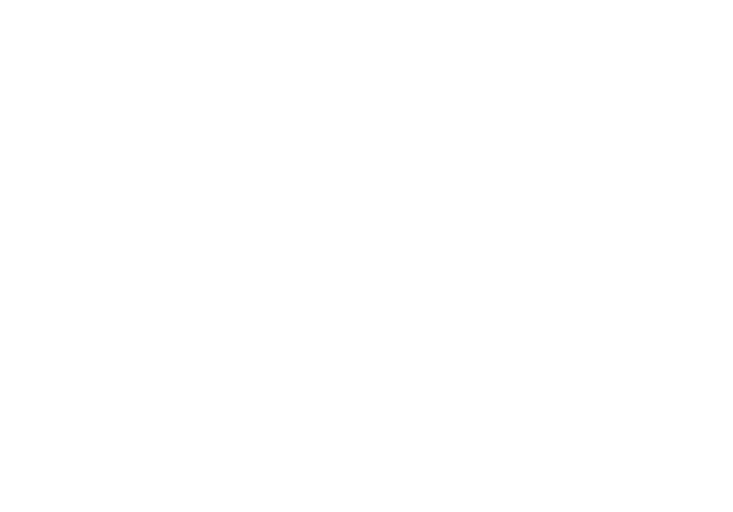
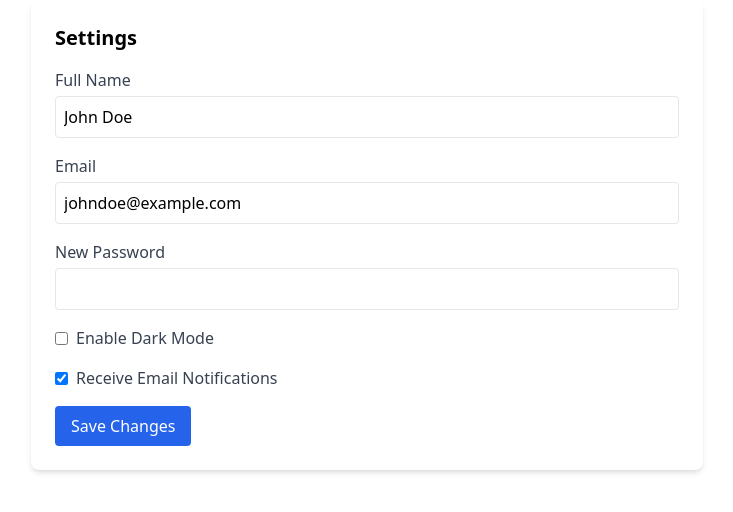
Before and after one commit to Charlespossible/client_exam, a React (Vite) app: page /settings in a window 1280 px wide. Before the commit this address had no page. Shown: the top 512 px of the page, without its empty margins (273-1006 px from the left). Built offline with nearby package versions, Linux system fonts and the light colour scheme.

Commit message:
(More components and pages added)

```diff
--- a/src/App.tsx
+++ b/src/App.tsx
@@ -11,6 +11,9 @@ import Pricing from "./pages/Pricing";
 import Dashboard from "./pages/Dashboard";
 import Myprofile from "./pages/Myprofile";
 import Myperfomance from "./pages/Myperfomance";
+import MyexamHistory from "./pages/MyexamHistory";
+import MyuserLeaderboard from "./pages/MyuserLeaderboard";
+import Mysetting from "./pages/Mysetting";
 
 const App: React.FC = () => {
   return (
@@ -26,6 +29,9 @@ const App: React.FC = () => {
       <Route path="/dashboard" element={<Dashboard />} />
       <Route path="/profile" element={<Myprofile />} />
       <Route path="/performance" element={<Myperfomance />} />
+      <Route path="/exam-history" element={<MyexamHistory />} />
+      <Route path="/user-leaderboard" element={<MyuserLeaderboard />} />
+      <Route path="/settings" element={<Mysetting />} />
     </Routes>
   );
 };
--- /dev/null
+++ b/src/components/ExamHistory.tsx
@@ -0,0 +1,57 @@
+import React from "react";
+
+// Define TypeScript interface for exam data
+interface Exam {
+  id: number;
+  name: string;
+  date: string;
+  score: number;
+  status: "Pass" | "Fail";
+}
+
+// Dummy exam history data
+const examHistoryData: Exam[] = [
+  { id: 1, name: "Math Test", date: "2024-01-10", score: 85, status: "Pass" },
+  { id: 2, name: "Science Quiz", date: "2024-02-15", score: 72, status: "Pass" },
+  { id: 3, name: "History Exam", date: "2024-03-22", score: 45, status: "Fail" },
+  { id: 4, name: "English Test", date: "2024-04-05", score: 90, status: "Pass" },
+];
+
+const ExamHistory: React.FC = () => {
+  return (
+    <div className="bg-white p-6 rounded-lg shadow-md">
+      <h2 className="text-xl font-bold mb-4">Exam History</h2>
+
+      <div className="overflow-x-auto">
+        <table className="min-w-full bg-white border rounded-lg">
+          <thead>
+            <tr className="bg-gray-200 text-gray-700">
+              <th className="py-2 px-4 border">Exam Name</th>
+              <th className="py-2 px-4 border">Date Taken</th>
+              <th className="py-2 px-4 border">Score (%)</th>
+              <th className="py-2 px-4 border">Status</th>
+            </tr>
+          </thead>
+          <tbody>
+            {examHistoryData.map((exam) => (
+              <tr key={exam.id} className="text-center">
+                <td className="py-2 px-4 border">{exam.name}</td>
+                <td className="py-2 px-4 border">{exam.date}</td>
+                <td className="py-2 px-4 border">{exam.score}</td>
+                <td
+                  className={`py-2 px-4 border font-bold ${
+                    exam.status === "Pass" ? "text-green-600" : "text-red-600"
+                  }`}
+                >
+                  {exam.status}
+                </td>
+              </tr>
+            ))}
+          </tbody>
+        </table>
+      </div>
+    </div>
+  );
+};
+
+export default ExamHistory;
--- /dev/null
+++ b/src/components/Setting.tsx
@@ -0,0 +1,89 @@
+import React, { useState } from "react";
+
+const Settings: React.FC = () => {
+  // State for form inputs
+  const [name, setName] = useState("John Doe");
+  const [email, setEmail] = useState("johndoe@example.com");
+  const [password, setPassword] = useState("");
+  const [darkMode, setDarkMode] = useState(false);
+  const [notifications, setNotifications] = useState(true);
+
+  // Handle form submission
+  const handleSave = (e: React.FormEvent) => {
+    e.preventDefault();
+    alert("Settings updated successfully!");
+  };
+
+  return (
+    <div className="bg-white p-6 rounded-lg shadow-md max-w-2xl mx-auto">
+      <h2 className="text-xl font-bold mb-4">Settings</h2>
+
+      <form onSubmit={handleSave} className="space-y-4">
+        {/* Name */}
+        <div>
+          <label className="block text-gray-700">Full Name</label>
+          <input
+            type="text"
+            value={name}
+            onChange={(e) => setName(e.target.value)}
+            className="w-full p-2 border rounded mt-1"
+          />
+        </div>
+
+        {/* Email */}
+        <div>
+          <label className="block text-gray-700">Email</label>
+          <input
+            type="email"
+            value={email}
+            onChange={(e) => setEmail(e.target.value)}
+            className="w-full p-2 border rounded mt-1"
+          />
+        </div>
+
+        {/* Password */}
+        <div>
+          <label className="block text-gray-700">New Password</label>
+          <input
+            type="password"
+            value={password}
+            onChange={(e) => setPassword(e.target.value)}
+            className="w-full p-2 border rounded mt-1"
+          />
+        </div>
+
+        {/* Dark Mode Toggle */}
+        <div className="flex items-center">
+          <input
+            type="checkbox"
+            checked={darkMode}
+            onChange={() => setDarkMode(!darkMode)}
+            className="mr-2"
+          />
+          <label className="text-gray-700">Enable Dark Mode</label>
+        </div>
+
+        {/* Notification Toggle */}
+        <div className="flex items-center">
+          <input
+            type="checkbox"
+            checked={notifications}
+            onChange={() => setNotifications(!notifications)}
+            className="mr-2"
+          />
+          <label className="text-gray-700">Receive Email Notifications</label>
+        </div>
+
+        {/* Save Button */}
+        <button
+          type="submit"
+          className="bg-blue-600 text-white px-4 py-2 rounded hover:bg-blue-700"
+        >
+          Save Changes
+        </button>
+      </form>
+    </div>
+  );
+};
+
+export default Settings;
--- a/src/components/Sidebar.tsx
+++ b/src/components/Sidebar.tsx
@@ -19,17 +19,17 @@ const Sidebar: React.FC = () => {
             </NavLink>
           </li>
           <li>
-            <NavLink to="exam-history" className="flex items-center space-x-3 hover:text-gray-300">
+            <NavLink to="/exam-history" className="flex items-center space-x-3 hover:text-gray-300">
               <FaClipboardList /> <span>Exam History</span>
             </NavLink>
           </li>
           <li>
-            <NavLink to="leaderboard" className="flex items-center space-x-3 hover:text-gray-300">
+            <NavLink to="user-leaderboard" className="flex items-center space-x-3 hover:text-gray-300">
               <FaTrophy /> <span>Leaderboard</span>
             </NavLink>
           </li>
           <li>
-            <NavLink to="/dashboard/settings" className="flex items-center space-x-3 hover:text-gray-300">
+            <NavLink to="/settings" className="flex items-center space-x-3 hover:text-gray-300">
               <FaCog /> <span>Settings</span>
             </NavLink>
           </li>
--- /dev/null
+++ b/src/components/UserLeaderboard.tsx
@@ -0,0 +1,64 @@
+import React from "react";
+
+// Define TypeScript interface for leaderboard data
+interface LeaderboardUser {
+  id: number;
+  name: string;
+  score: number;
+  rank: number;
+  status: "Gold" | "Silver" | "Bronze" | "Participant";
+}
+
+// Dummy leaderboard data (sorted by rank)
+const leaderboardData: LeaderboardUser[] = [
+  { id: 1, name: "John Doe", score: 98, rank: 1, status: "Gold" },
+  { id: 2, name: "Jane Smith", score: 92, rank: 2, status: "Silver" },
+  { id: 3, name: "Michael Johnson", score: 88, rank: 3, status: "Bronze" },
+  { id: 4, name: "Emily Davis", score: 85, rank: 4, status: "Participant" },
+  { id: 5, name: "David Brown", score: 80, rank: 5, status: "Participant" },
+];
+
+const UserLeaderboard: React.FC = () => {
+  return (
+    <div className="bg-white p-6 rounded-lg shadow-md">
+      <h2 className="text-xl font-bold mb-4">Leaderboard</h2>
+
+      <div className="overflow-x-auto">
+        <table className="min-w-full bg-white border rounded-lg">
+          <thead>
+            <tr className="bg-blue-900 text-white">
+              <th className="py-3 px-4 border">Rank</th>
+              <th className="py-3 px-4 border">Name</th>
+              <th className="py-3 px-4 border">Score</th>
+              <th className="py-3 px-4 border">Status</th>
+            </tr>
+          </thead>
+          <tbody>
+            {leaderboardData.map((user) => (
+              <tr key={user.id} className="text-center">
+                <td className="py-3 px-4 border">{user.rank}</td>
+                <td className="py-3 px-4 border">{user.name}</td>
+                <td className="py-3 px-4 border">{user.score}</td>
+                <td
+                  className={`py-3 px-4 border font-bold ${
+                    user.status === "Gold"
+                      ? "text-yellow-500"
+                      : user.status === "Silver"
+                      ? "text-gray-400"
+                      : user.status === "Bronze"
+                      ? "text-orange-500"
+                      : "text-gray-700"
+                  }`}
+                >
+                  {user.status}
+                </td>
+              </tr>
+            ))}
+          </tbody>
+        </table>
+      </div>
+    </div>
+  );
+};
+
+export default UserLeaderboard;
--- a/src/pages/Dashboard.tsx
+++ b/src/pages/Dashboard.tsx
@@ -27,7 +27,6 @@ const Dashboard: React.FC = () => {
         </main>
       </div>
 
-
     </div>
 
   );
--- /dev/null
+++ b/src/pages/MyexamHistory.tsx
@@ -0,0 +1,14 @@
+import React from "react";
+import ExamHistory from "../components/ExamHistory";
+
+
+const MyexamHistory: React.FC = () => {
+  return (
+    <div>
+        <ExamHistory />
+
+    </div>
+  )
+}
+
+export default MyexamHistory
--- /dev/null
+++ b/src/pages/Mysetting.tsx
@@ -0,0 +1,13 @@
+import React from "react"
+import Settings from "../components/Setting"
+
+
+const Mysetting: React.FC = () => {
+  return (
+    <div>
+        <Settings />
+    </div>
+  )
+}
+
+export default Mysetting
--- /dev/null
+++ b/src/pages/MyuserLeaderboard.tsx
@@ -0,0 +1,12 @@
+import React from 'react'
+import UserLeaderboard from '../components/userLeaderboard'
+
+const MyuserLeaderboard: React.FC = () => {
+  return (
+    <div>
+        <UserLeaderboard />
+    </div>
+  )
+}
+
+export default MyuserLeaderboard
```
